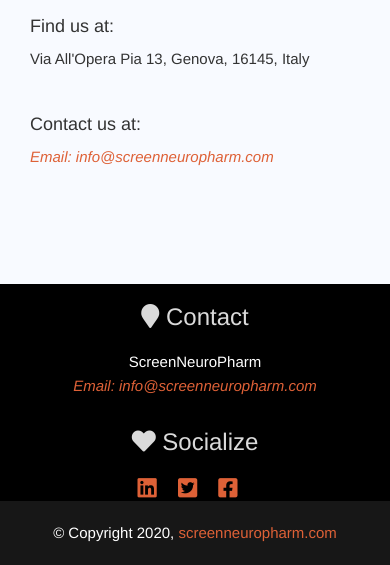
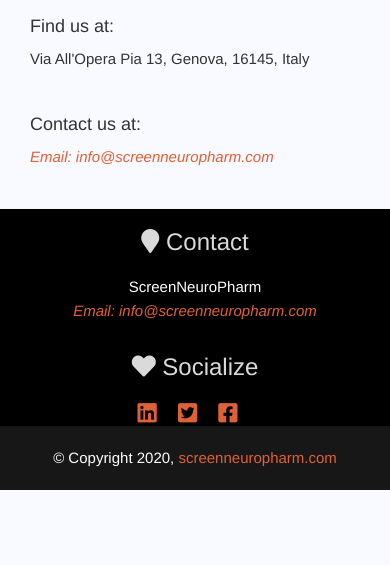
Before and after one commit to ScreenNeuroPharm/screenneuropharm.github.io, a Jekyll site: the page built from contact.html, in a window 390 px wide. Shown: the part 541-1106 px from the top of the page. Built offline with Jekyll 4.4.1, drawn with Linux system fonts in a browser that asks for light colours; after the commit the page ends 1031 px from its top, so only the background shows below that.

Commit message:
tried to fix footer without success, again

```diff
--- a/assets/css/style.css
+++ b/assets/css/style.css
@@ -567,6 +567,15 @@ footer h3 {
     color: white;
 }
 
+@media (min-width: 992px){
+  #contact-info{
+    margin-left: 25%;
+    margin-top: 3%;
+    margin-bottom: 2%;
+  }
+}
+
+
 
 /*Social Buttons */
 #social-icons{
--- a/contact.html
+++ b/contact.html
@@ -11,7 +11,7 @@ published: true
       <iframe width="100%" height="450px" frameborder="0" scrolling="no" marginheight="0" marginwidth="0" src="{{ site.google_map }}"></iframe>
       <br />
     </div>
-    <div class="container col-md-8 col-md-offset-3">
+    <div id="contact-info" class="container col-md-8 col-md-offset-3">
       <div class="col-lg-6">
         <h4>Find us at:</h4>
 
@@ -72,7 +72,6 @@ published: true
     </div>
   </div>
 </div>
-<div style="height: 75px;">
 
 </div>
 <!--End Main Container -->
```
